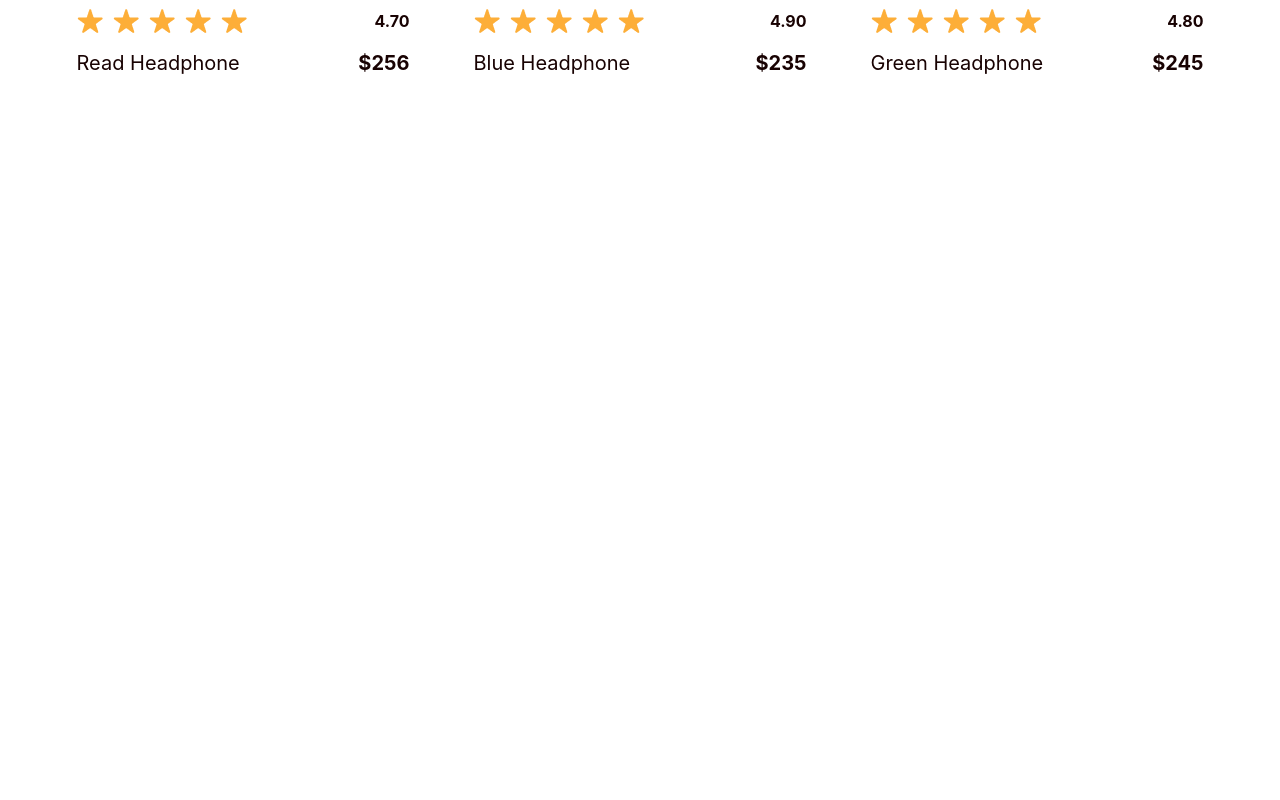
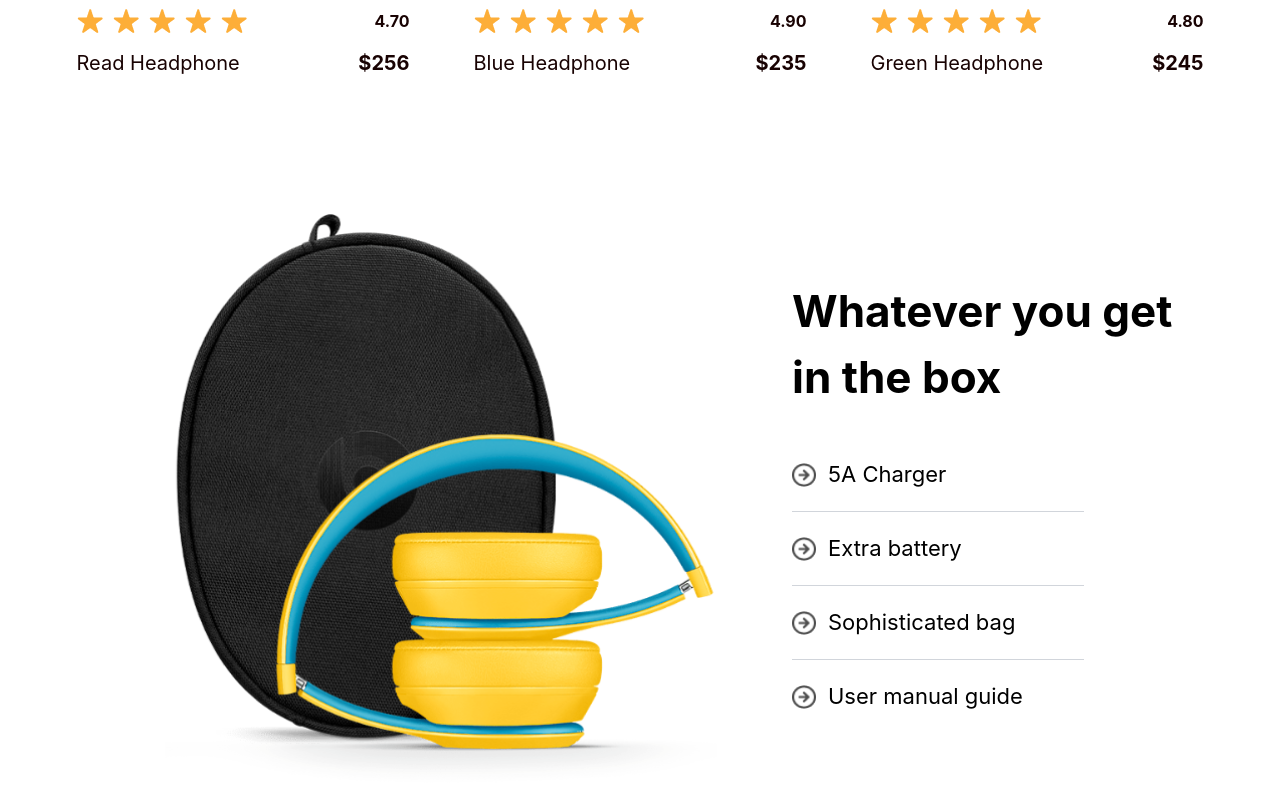
Before and after one commit to iHubOrganization/site, a React (Vite) app: page / in a window 1280 px wide. Shown: the part 1105-1905 px from the top of the page. Before the commit the page ends 1198 px from the top, so only its background shows below. Built offline with nearby package versions, Linux system fonts and the light colour scheme.

Commit message:
add info component whatInTheBox

```diff
--- /dev/null
+++ b/src/components/common/WhatInTheBox.tsx
@@ -0,0 +1,52 @@
+import React from 'react'
+
+import chargerIcon from '../../assets/ChargerIcon.png'
+import whatInTheBox from '../../assets/whatInTheBox.png'
+
+const items = [
+	{ id: 1, label: '5A Charger', icon: chargerIcon },
+	{ id: 2, label: 'Extra battery', icon: chargerIcon },
+	{ id: 3, label: 'Sophisticated bag', icon: chargerIcon },
+	{ id: 4, label: 'User manual guide', icon: chargerIcon }
+]
+
+const WhatInTheBox: React.FC = () => {
+	return (
+		<div className='mt-[60px] md:mt-[130px] flex flex-col md:flex-row items-center justify-center space-y-6 md:space-y-0 md:space-x-8 px-4'>
+			<div className='relative w-full max-w-xs md:max-w-[662px] aspect-w-16 aspect-h-9'>
+				<img
+					src={whatInTheBox}
+					alt='Headphones Case'
+					className='object-contain w-full h-full'
+				/>
+			</div>
+
+			<div className='text-center md:text-left'>
+				<h2 className='text-[24px] md:text-[44px] font-bold w-full md:w-[390px]'>
+					Whatever you get in the box
+				</h2>
+				<ul className='mt-6 md:mt-12 space-y-4'>
+					{items.map((item, index) => (
+						<div key={item.id}>
+							<li className='flex items-center space-x-3'>
+								<img
+									src={item.icon}
+									alt={`${item.label} Icon`}
+									className='w-6 h-6'
+								/>
+								<span className='text-[18px] md:text-[22px]'>
+									{item.label}
+								</span>
+							</li>
+							{index < items.length - 1 && (
+								<hr className='my-2 md:my-5 border-gray-300 w-[292px]' />
+							)}
+						</div>
+					))}
+				</ul>
+			</div>
+		</div>
+	)
+}
+
+export default WhatInTheBox
--- a/src/pages/MainPage.tsx
+++ b/src/pages/MainPage.tsx
@@ -1,10 +1,12 @@
 import ProductList from '../components/common/ProductList'
+import WhatInTheBox from '../components/common/WhatInTheBox'
 import { productList } from '../data/productList'
 
 function MainPage() {
 	return (
 		<div className='p-4 w-full'>
 			<ProductList productList={productList} />
+			<WhatInTheBox />
 		</div>
 	)
 }
```
Also changed, not shown: src/assets/ChargerIcon.png (added), src/assets/whatInTheBox.png (added).
